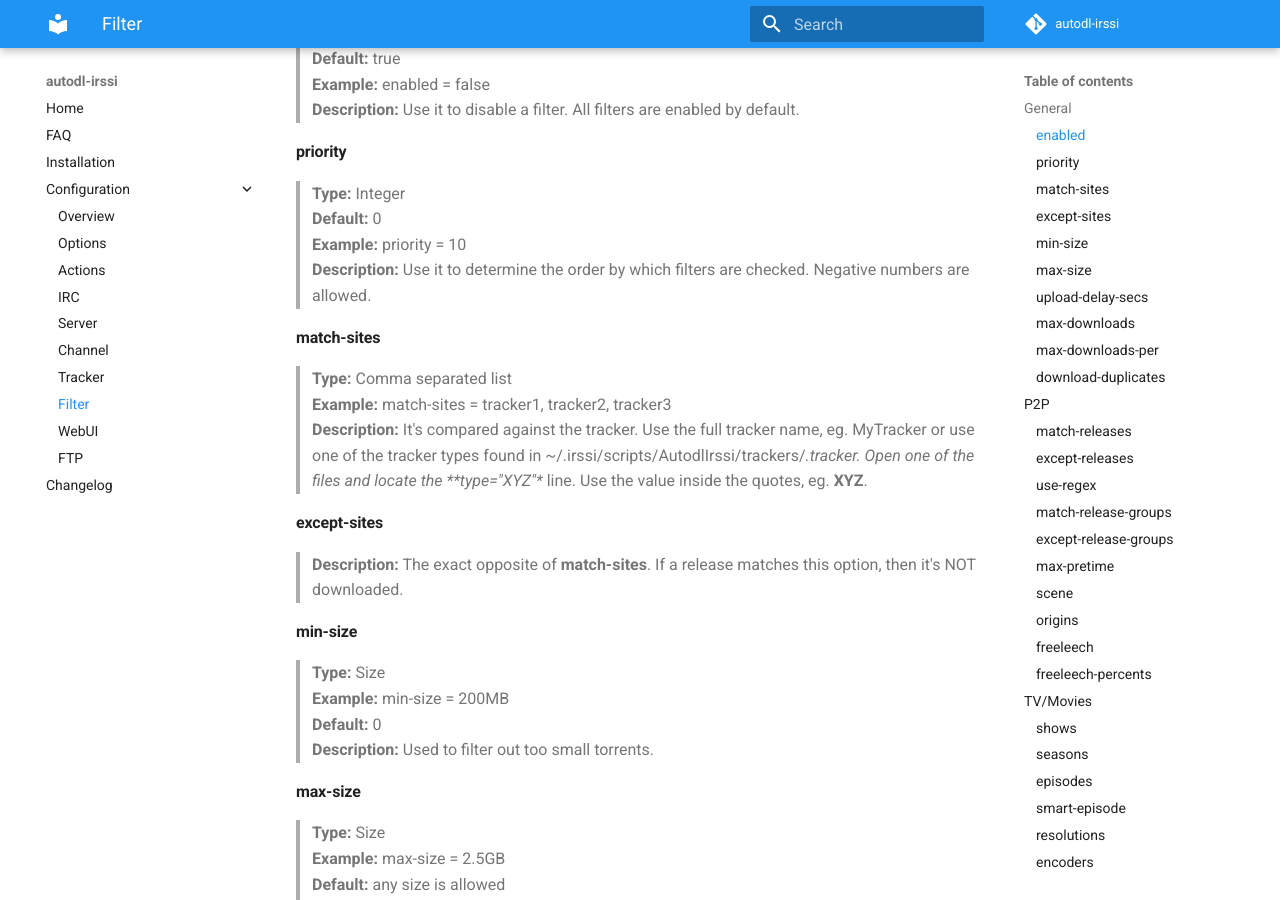
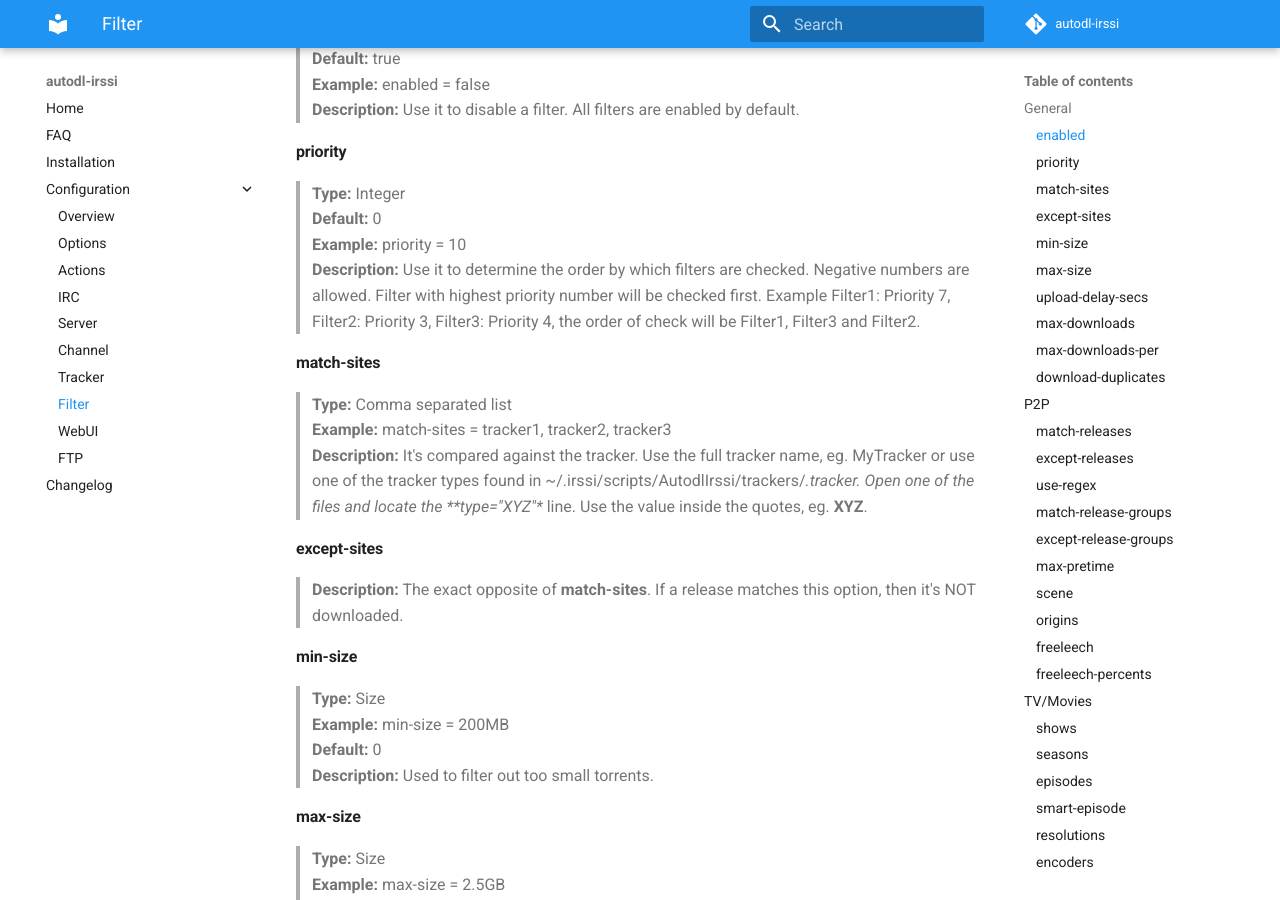
Before and after one commit to autodl-community/autodl-irssi, an MkDocs documentation site: the page built from docs/configuration/filter.md, in a window 1280 px wide and 900 px high, scrolled down 410 px. Built offline with MkDocs 1.6.1 and Material for MkDocs 9.7.7, drawn with Linux system fonts in a browser that asks for light colours; comment, search, counter and statistics services are not loaded.

Commit message:
Elaborated the description of priority

```diff
--- a/docs/configuration/filter.md
+++ b/docs/configuration/filter.md
@@ -15,7 +15,7 @@ Create one [filter] header per filter like **[filter MY FILTER NAME]**. All filt
 > **Type:** Integer
 **Default:** 0
 **Example:** priority = 10
-**Description:** Use it to determine the order by which filters are checked. Negative numbers are allowed.
+**Description:** Use it to determine the order by which filters are checked. Negative numbers are allowed. Filter with highest priority number will be checked first. Example Filter1: Priority 7, Filter2: Priority 3, Filter3: Priority 4, the order of check will be Filter1, Filter3 and Filter2.
 
 #### match-sites
 > **Type:** Comma separated list
```
